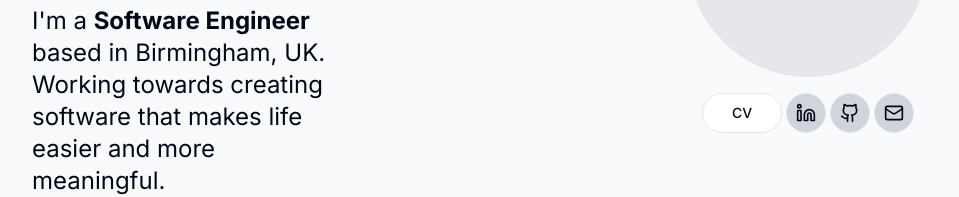
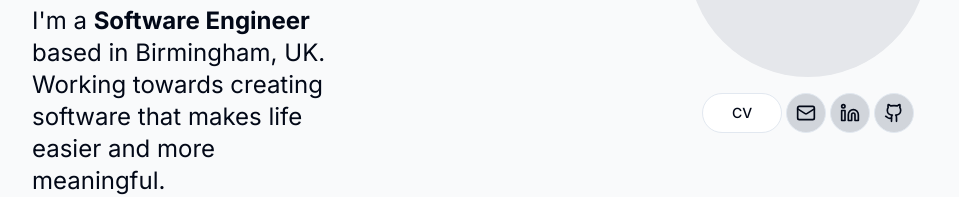
Before and after one commit to nishchintmakode/portfolio-web, a Next.js app: page / in a window 1280 px wide. Shown: the part 259-456 px from the top of the page, without its empty margins (160-1119 px from the left). Built offline with nearby package versions, Linux system fonts and the light colour scheme.

Commit message:
Changes to buttons

```diff
--- a/src/components/herosection/heroavatar.tsx
+++ b/src/components/herosection/heroavatar.tsx
@@ -21,6 +21,15 @@ const Heroavatar = () => {
               CV
             </Button>
           </Link>
+          <Link href="mailto:nishchintsmakode@gmail.com">
+            <Button
+              className="bg-gray-300 rounded-full"
+              variant="outline"
+              size="icon"
+            >
+              <Mail className="h-5 w-5" />
+            </Button>
+          </Link>
           <Link href="https://www.linkedin.com/in/nishchintmakode/">
             <Button
               className="bg-gray-300 rounded-full"
@@ -39,15 +48,6 @@ const Heroavatar = () => {
               <Github className="h-5 w-5" />
             </Button>
           </Link>
-          <Link href="mailto:nishchintsmakode@gmail.com">
-            <Button
-              className="bg-gray-300 rounded-full"
-              variant="outline"
-              size="icon"
-            >
-              <Mail className="h-5 w-5" />
-            </Button>
-          </Link>
         </div>
       </div>
     </div>
```
